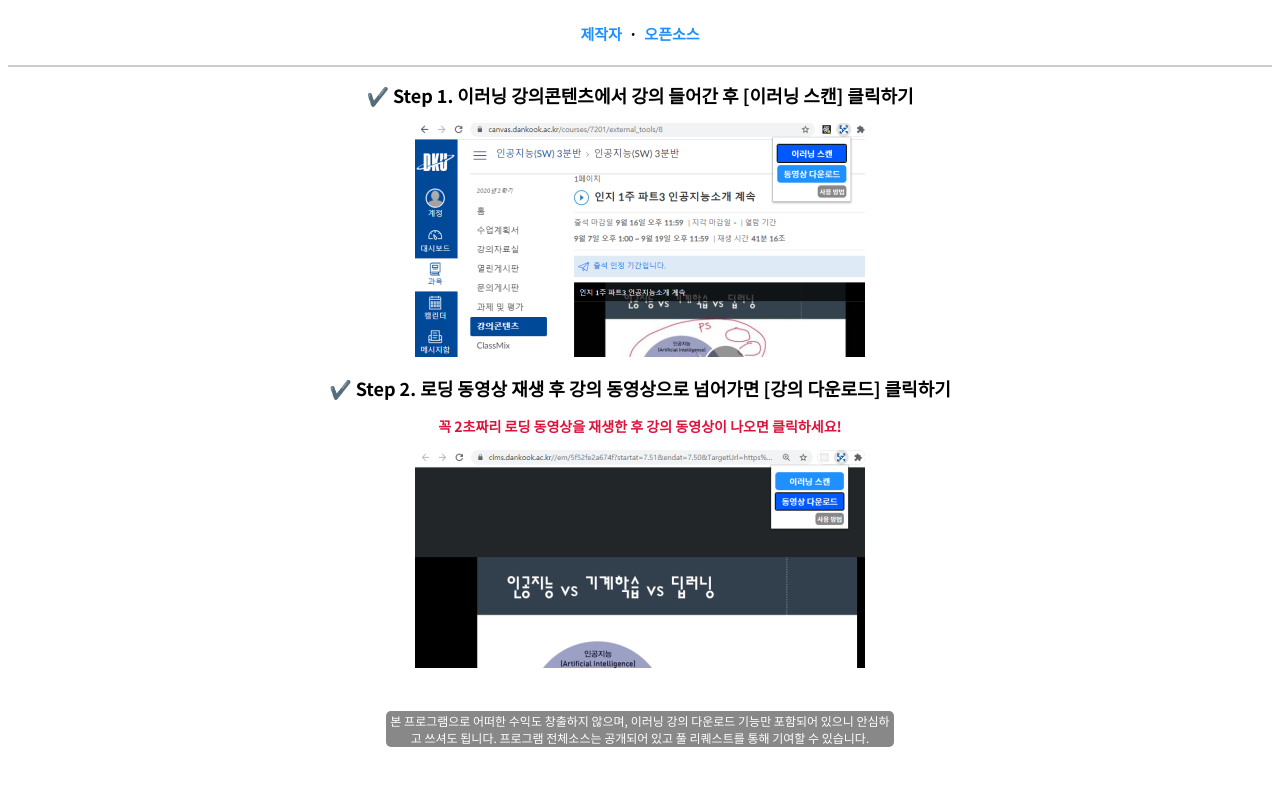
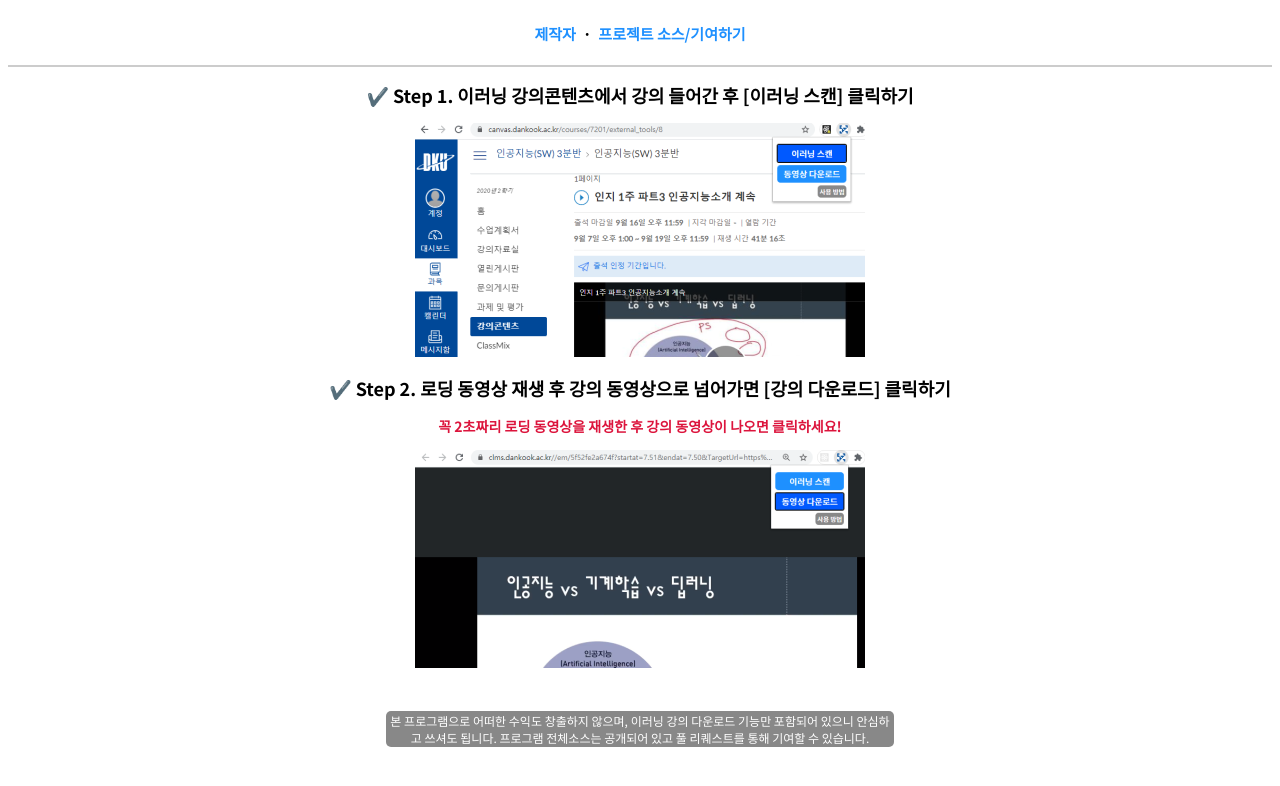
Before and after one commit to zinirun/LMSDownloader, a browser extension: page howtouse/index.html in a window 1280 px wide. Drawn offline with Linux system fonts and the light colour scheme.

Commit message:
Update documents

```diff
--- a/howtouse/index.html
+++ b/howtouse/index.html
@@ -11,7 +11,7 @@
       <a href="https://github.com/zinirun" target="_blank">제작자</a>&nbsp;&nbsp;·&nbsp;&nbsp;<a
         href="https://github.com/zinirun/LMSDownloader"
         target="_blank"
-        >오픈소스</a
+        >프로젝트 소스/기여하기</a
       >
     </div>
     <hr style="border: 1px solid #ccc" />
```
Also changed, not shown: 1 other file.
